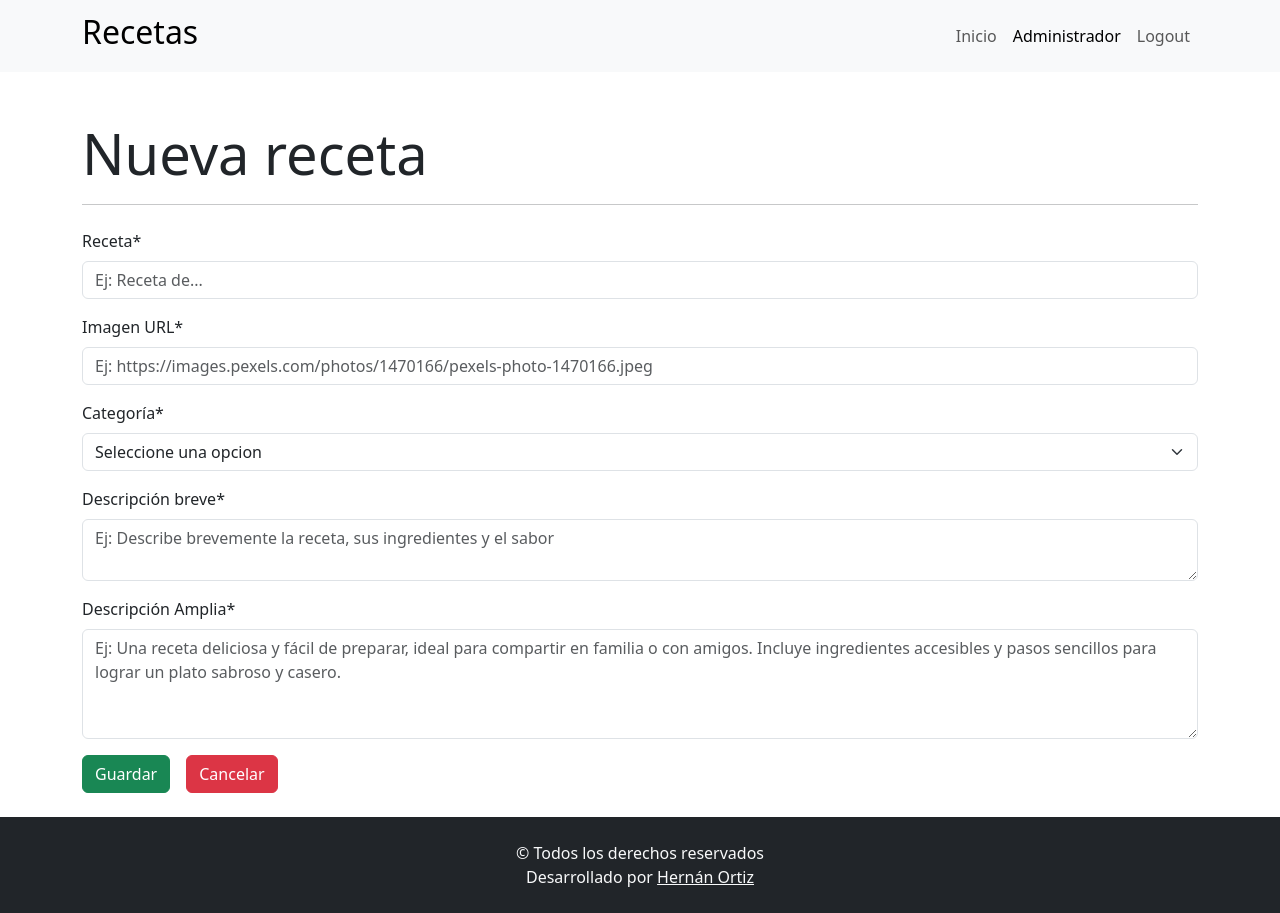
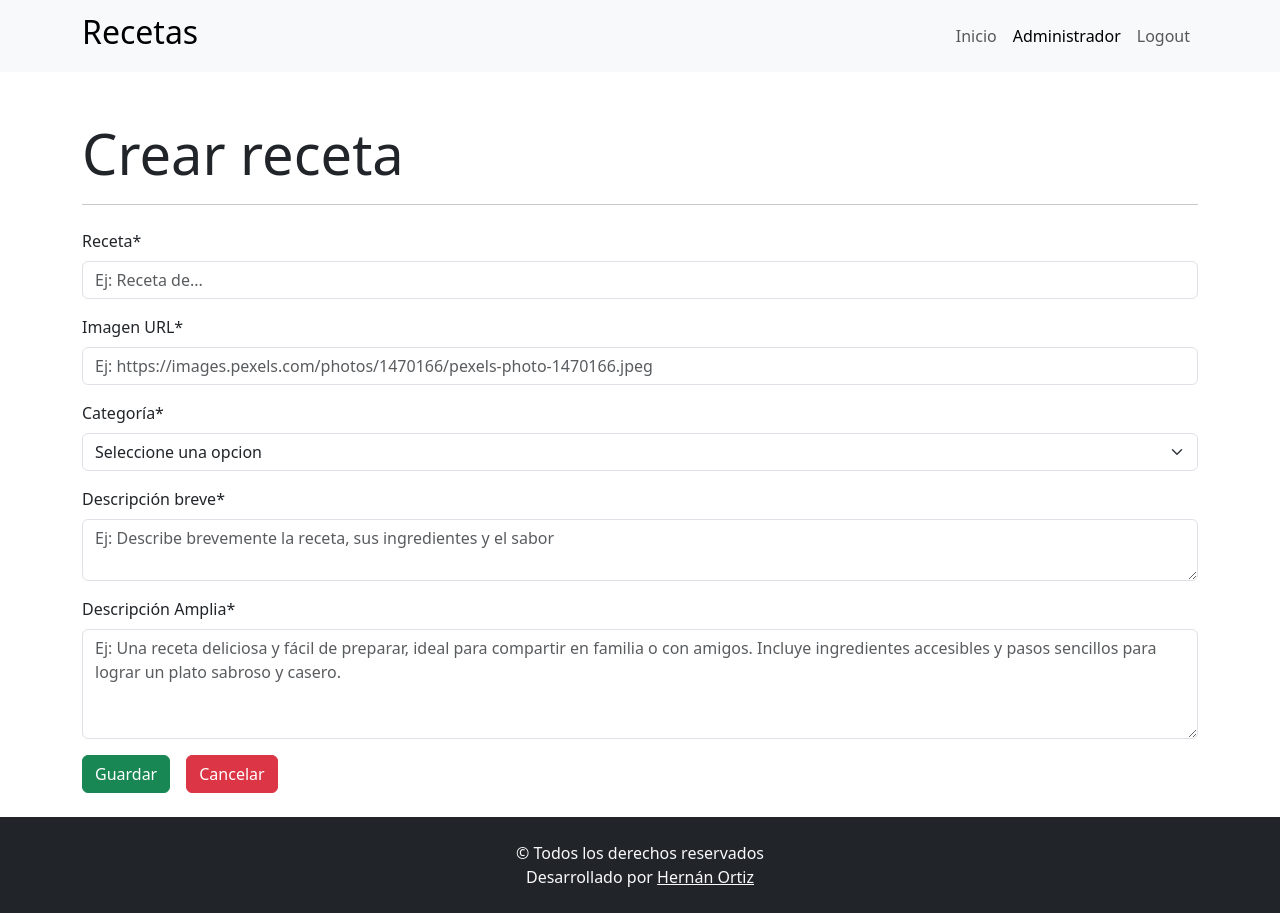
Before and after one commit to hernanortiz1/ejercicio14React, a React (Vite) app: page /administrador/crear in a window 1280 px wide. Built offline with nearby package versions, Linux system fonts and the light colour scheme; sample sign-in values are in the browser's storage.

Commit message:
corregi error en titulo de formulario, aparece titulo distinto al crear o editar

```diff
--- a/src/App.jsx
+++ b/src/App.jsx
@@ -65,6 +65,7 @@ function App() {
                   <FormularioReceta
                     recetas={recetas}
                     setRecetas={setRecetas}
+                    titulo={"Crear receta"}
                   ></FormularioReceta>
                 }
               ></Route>
@@ -74,6 +75,7 @@ function App() {
                   <FormularioReceta
                     recetas={recetas}
                     setRecetas={setRecetas}
+                    titulo={"Editar receta"}
                   ></FormularioReceta>
                 }
               ></Route>
--- a/src/components/pages/recetas/FormularioReceta.jsx
+++ b/src/components/pages/recetas/FormularioReceta.jsx
@@ -4,7 +4,7 @@ import { useNavigate, useParams } from "react-router";
 import { useForm } from "react-hook-form";
 import Swal from "sweetalert2";
 
-const FormularioReceta = ({ recetas, setRecetas }) => {
+const FormularioReceta = ({ recetas, setRecetas, titulo }) => {
   const navigate = useNavigate();
   const { id } = useParams();
 
@@ -77,7 +77,7 @@ const FormularioReceta = ({ recetas, setRecetas }) => {
 
   return (
     <section className="container mainSection">
-      <h1 className="display-4 mt-5">Nueva receta</h1>
+      <h1 className="display-4 mt-5">{titulo}</h1>
       <hr />
       <Form className="my-4" onSubmit={handleSubmit(guardarReceta)}>
         <Form.Group className="mb-3" controlId="formNombreReceta">
```
